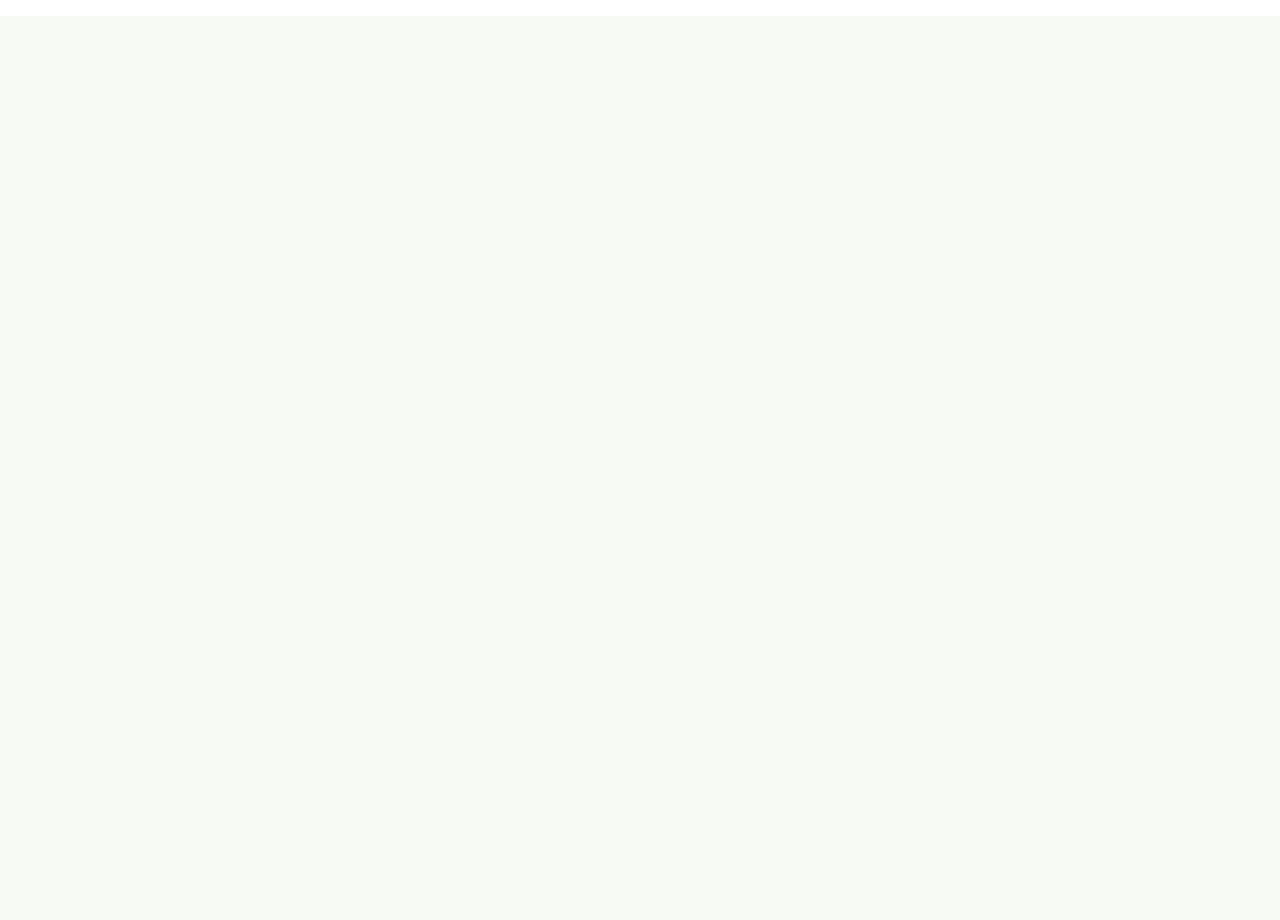
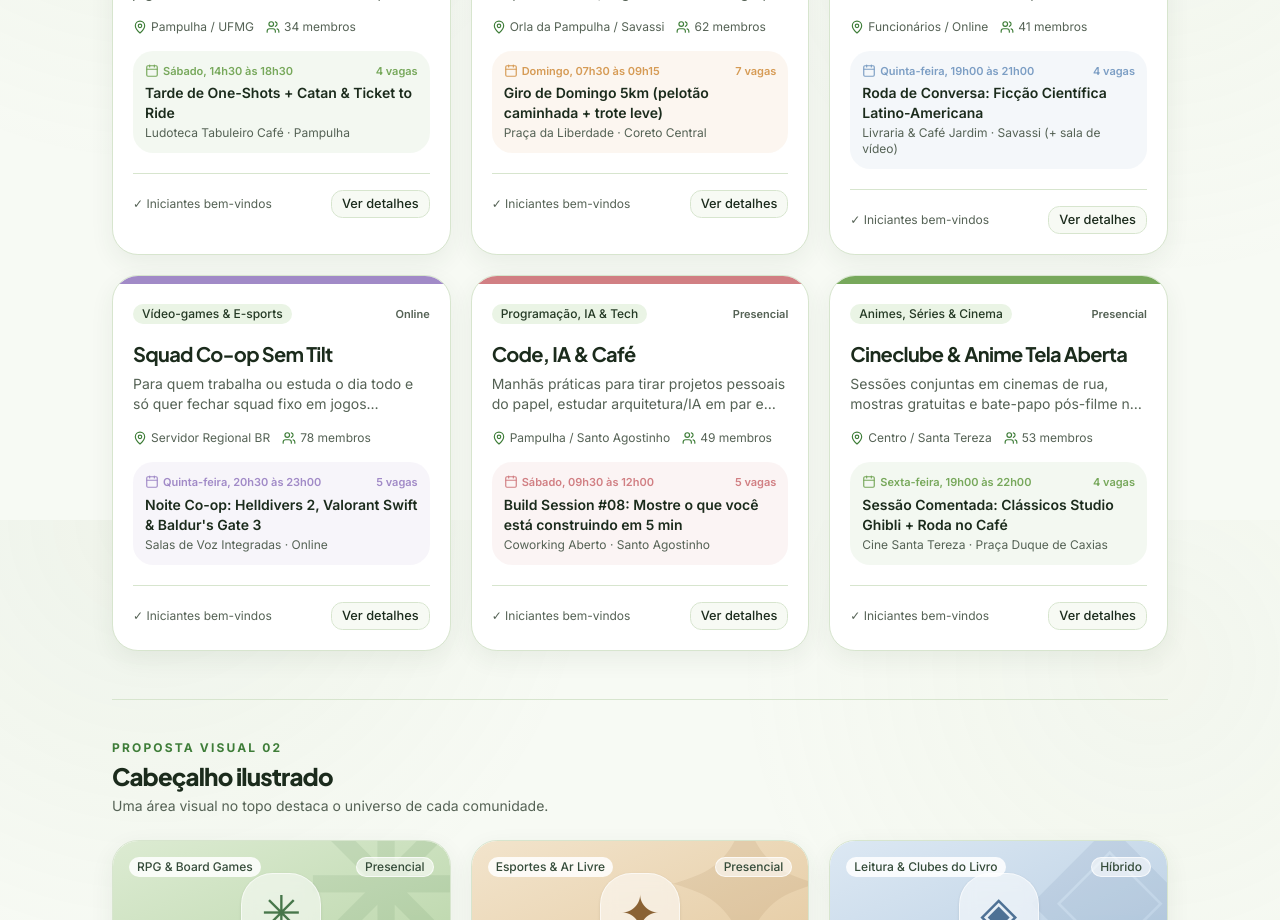
Before and after one commit to ArthurG12/Tribes, a Next.js app: page /explorar in a window 1280 px wide. Shown: the part 1880-2800 px from the top of the page. Before the commit the page ends 1896 px from the top, so only its background shows below. Built offline with nearby package versions, Linux system fonts and the light colour scheme.

Commit message:
Add two tribe card design explorations for comparison

```diff
--- a/src/components/tribes/tribe-explorer.tsx
+++ b/src/components/tribes/tribe-explorer.tsx
@@ -291,6 +291,82 @@ export function TribeExplorer({
           </div>
         )}
 
+
+        {filteredTribes.length > 0 && (
+          <div className="mt-16 space-y-12">
+            <section className="border-t border-border pt-10">
+              <div className="mb-6">
+                <p className="text-xs font-bold uppercase tracking-[0.18em] text-primary">Proposta visual 01</p>
+                <h3 className="mt-1 font-heading text-2xl font-extrabold text-foreground">Identidade de comunidade</h3>
+                <p className="mt-1 text-sm text-muted-foreground">Faixas de cor e detalhes que dão personalidade a cada tribo.</p>
+              </div>
+              <div className="grid gap-5 sm:grid-cols-2 lg:grid-cols-3">
+                {filteredTribes.map((tribe, index) => {
+                  const accents = ["#77a85b", "#d69b55", "#7c9ec4", "#a18ac7", "#d17f83"];
+                  const accent = accents[index % accents.length];
+                  const spotsLeft = tribe.nextEvent.maxSpots - tribe.nextEvent.confirmedCount;
+                  return (
+                    <article key={"identity-" + tribe.id} className="group flex flex-col overflow-hidden rounded-2xl border border-[#d7e5ce] bg-white shadow-[0_8px_24px_rgba(45,75,40,0.07)] transition-all hover:-translate-y-1 hover:shadow-[0_14px_32px_rgba(45,75,40,0.12)]">
+                      <div className="h-2" style={{ backgroundColor: accent }} />
+                      <div className="flex flex-1 flex-col p-5">
+                        <div className="flex items-center justify-between gap-2"><Badge variant="secondary">{tribe.categoryLabel}</Badge><span className="text-[11px] font-semibold text-muted-foreground">{tribe.format}</span></div>
+                        <h4 className="mt-4 font-heading text-xl font-bold text-foreground group-hover:text-primary">{tribe.name}</h4>
+                        <p className="mt-1.5 line-clamp-2 text-sm text-muted-foreground">{tribe.tagline}</p>
+                        <div className="mt-4 flex flex-wrap gap-3 text-xs text-muted-foreground">
+                          <span className="inline-flex items-center gap-1"><MapPin className="size-3.5 text-primary" />{tribe.neighborhood}</span>
+                          <span className="inline-flex items-center gap-1"><Users className="size-3.5 text-primary" />{tribe.membersCount} membros</span>
+                        </div>
+                        <div className="mt-4 rounded-xl p-3" style={{ backgroundColor: accent + "16" }}>
+                          <div className="flex items-center justify-between gap-2 text-[11px] font-semibold" style={{ color: accent }}><span className="inline-flex items-center gap-1"><Calendar className="size-3.5" />{tribe.nextEvent.dateLabel}</span><span>{spotsLeft} vagas</span></div>
+                          <p className="mt-1 text-sm font-semibold text-foreground">{tribe.nextEvent.title}</p><p className="mt-0.5 text-xs text-muted-foreground">{tribe.nextEvent.locationLabel}</p>
+                        </div>
+                        <div className="mt-5 flex items-center justify-between gap-2 border-t border-border pt-4"><span className="text-xs text-muted-foreground">{tribe.beginnerFriendly ? "✓ Iniciantes bem-vindos" : tribe.weeklyFrequency}</span><Button size="sm" variant="outline" onClick={() => handleOpenTribe(tribe)}>Ver detalhes</Button></div>
+                      </div>
+                    </article>
+                  );
+                })}
+              </div>
+            </section>
+
+            <section className="border-t border-border pt-10">
+              <div className="mb-6">
+                <p className="text-xs font-bold uppercase tracking-[0.18em] text-primary">Proposta visual 02</p>
+                <h3 className="mt-1 font-heading text-2xl font-extrabold text-foreground">Cabeçalho ilustrado</h3>
+                <p className="mt-1 text-sm text-muted-foreground">Uma área visual no topo destaca o universo de cada comunidade.</p>
+              </div>
+              <div className="grid gap-5 sm:grid-cols-2 lg:grid-cols-3">
+                {filteredTribes.map((tribe, index) => {
+                  const palettes = [
+                    { bg: "from-[#dcebd2] to-[#b9d5a8]", ink: "#47764a", symbol: "✳" },
+                    { bg: "from-[#f2e4cc] to-[#e4c99f]", ink: "#8a6234", symbol: "✦" },
+                    { bg: "from-[#dce8f3] to-[#b7cde2]", ink: "#4e7195", symbol: "◈" },
+                    { bg: "from-[#e9e0f2] to-[#cfc0e3]", ink: "#755d91", symbol: "✧" },
+                    { bg: "from-[#f3dfdf] to-[#e6bfc0]", ink: "#985e62", symbol: "✺" },
+                  ];
+                  const palette = palettes[index % palettes.length];
+                  return (
+                    <article key={"visual-" + tribe.id} className="group flex flex-col overflow-hidden rounded-2xl border border-[#d7e5ce] bg-white shadow-[0_8px_24px_rgba(45,75,40,0.07)] transition-all hover:-translate-y-1 hover:shadow-[0_14px_32px_rgba(45,75,40,0.12)]">
+                      <div className={"relative flex h-36 items-center justify-center overflow-hidden bg-gradient-to-br " + palette.bg}>
+                        <span className="absolute -right-3 -top-12 text-[190px] font-black leading-none opacity-[0.10]" style={{ color: palette.ink }}>{palette.symbol}</span>
+                        <div className="relative flex size-20 items-center justify-center rounded-3xl border border-white/60 bg-white/55 text-5xl shadow-sm backdrop-blur-sm" style={{ color: palette.ink }}>{palette.symbol}</div>
+                        <Badge className="absolute left-4 top-4 border-0 bg-white/85 text-[#344b39]">{tribe.categoryLabel}</Badge>
+                        <Badge variant="outline" className="absolute right-4 top-4 border-white/70 bg-white/60 text-[#344b39]">{tribe.format}</Badge>
+                      </div>
+                      <div className="flex flex-1 flex-col p-5">
+                        <h4 className="font-heading text-xl font-bold text-foreground group-hover:text-primary">{tribe.name}</h4>
+                        <p className="mt-1.5 line-clamp-2 text-sm text-muted-foreground">{tribe.tagline}</p>
+                        <div className="mt-4 flex flex-wrap gap-3 text-xs text-muted-foreground"><span className="inline-flex items-center gap-1"><MapPin className="size-3.5 text-primary" />{tribe.neighborhood}</span><span className="inline-flex items-center gap-1"><Users className="size-3.5 text-primary" />{tribe.membersCount} membros</span></div>
+                        <div className="mt-4 rounded-xl bg-[#f1f6ed] p-3"><p className="text-[11px] font-semibold text-primary">{tribe.nextEvent.dateLabel} · Próximo encontro</p><p className="mt-1 text-sm font-semibold text-foreground">{tribe.nextEvent.title}</p><p className="mt-0.5 text-xs text-muted-foreground">{tribe.nextEvent.locationLabel}</p></div>
+                        <div className="mt-5 flex items-center justify-between gap-2 border-t border-border pt-4"><span className="text-xs text-muted-foreground">{tribe.beginnerFriendly ? "✓ Iniciantes bem-vindos" : tribe.weeklyFrequency}</span><Button size="sm" variant="outline" onClick={() => handleOpenTribe(tribe)}>Ver detalhes <ArrowRight className="size-3.5" /></Button></div>
+                      </div>
+                    </article>
+                  );
+                })}
+              </div>
+            </section>
+          </div>
+        )}
+
         {/* Extra Categories Counter Strip */}
         <div className="mt-8 flex flex-wrap items-center justify-center gap-2 text-xs text-muted-foreground">
           <span>Categorias mapeadas na validação inicial:</span>
```
